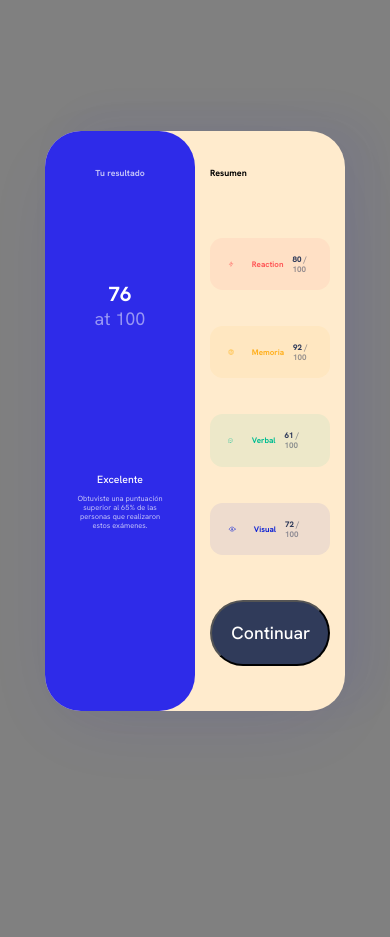
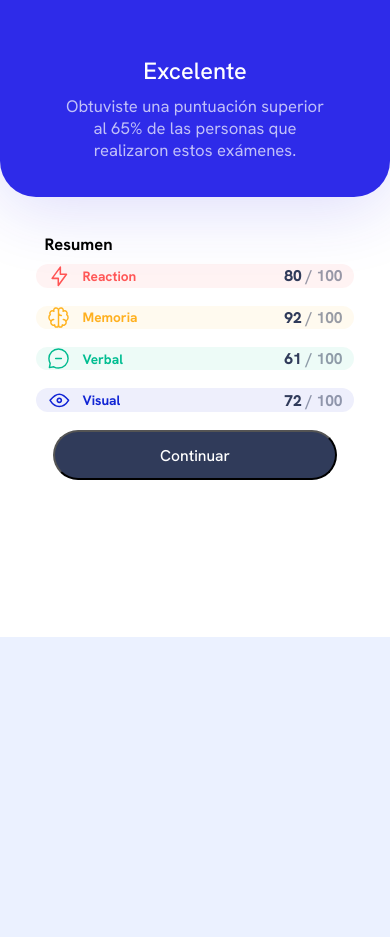
Before and after one commit to benggix/componente-de-resumen-de-resultados, a plain HTML site: page index.html in a window 390 px wide. Shown: the part 207-1144 px from the top of the page. After the commit the page ends 844 px from the top, so only its background shows below. Drawn offline with Linux system fonts and the light colour scheme.

Commit message:
add changes and view mobile

```diff
--- a/index.html
+++ b/index.html
@@ -11,6 +11,7 @@
 <body>
 
   <main class="main">
+
     <section class="result-card">
       <h4 class="result-card__title transparent">Tu resultado</h4>
       <div class="result-card__score">
@@ -24,14 +25,14 @@
     <section class="score-card">
       <h4 class="score-card__title">Resumen</h4>
 
+      <div class="all-card">
+
         <article class="score-card__item score-card__reaction">
-
           <div class="score-card__icon">
             <div class="score-card__icon__reaction"></div>
             <p class="score-card__label">Reaction</p>
           </div>
           <p class="score-card__score"> <span>80</span> / 100</p>
-
         </article>
 
         <article class="score-card__item  score-card__memory">
@@ -58,6 +59,8 @@
           <p class="score-card__score"><span>72</span> / 100</p>
         </article>
 
+      </div>
+
       <button class="score-card__buttom">Continuar</button>
     </section>
 
--- a/styles/styles.css
+++ b/styles/styles.css
@@ -33,21 +33,18 @@
 body {
   font-size: 18px;
   background-color: var(--Paleblue);
-  background-color: gray;
   font-family: "Hanken Grotesk", sans-serif;
-
 }
 
 .main {
-  width: clamp(300px, 100vw, 43%);
+  width: clamp(300px, 100vw, 45%);
   height: clamp(300px, 100vh ,580px);
   background-color: var(--White);
-  background-color: blanchedalmond;
   border-radius: 2em;
   margin: 40vh auto;
   display: flex;
   box-shadow:
-    25px -10px 40px 5px hsla(241, 72%, 46%, 0.052),
+    25px -10px 40px 5px hsla(241, 72%, 46%, 0.052)
     0px 20px 80px -20px hsla(241, 72%, 46%, .1);
 }
 
@@ -60,28 +57,29 @@ body {
   color: var(--White);
 }
 
+.result-card__title {
+  font-size: calc(1vw + .4rem);
+}
 
 .result-card__score {
-  height: 45%;
+  height: 40%; /**/
   display: flex;
   flex-direction: column;
   justify-content: center;
-  margin: 0 auto 3em;
+  margin: 3em auto 3em;
 }
 
-.result-card__title {
-  font-size: calc(1vw + .3rem);
-  margin-bottom: 1.4em;
-}
 
 .result-card__score :first-child {
   font-size: calc(4vw + .3rem);
   font-weight: 700;
 }
+.result-card__score :first-child + p {
+  font-size: calc(.5vw + .4rem);
+}
 
 .result-card__number {
   font-size: 4.5rem;
-
   font-weight: 700;
 }
 
@@ -108,6 +106,7 @@ body {
 
 
 .score-card {
+  padding: 2em 1em;
   width: 50%;
   display: flex;
   flex-direction: column;
@@ -116,16 +115,46 @@ body {
 }
 
 .score-card__title {
-  width: 80%;
-  font-size: calc(1.06vw + .3rem);
-  margin-bottom: -1.5em;
+  width: 85%;
+  font-size: calc(1vw + .4rem);
+  margin-bottom: -2.5em;
 }
+
+.all-card {
+  width: 100%;
+  height: 100%;
+  display: flex;
+  flex-direction: column;
+  align-items: center;
+  justify-content: center;
+  gap: 1em;
+}
+
+.score-card__item {
+  width: clamp(100px, 85%, 100vw);
+  height: 13%;
+  border-radius: .7em;
+  font-weight: 700;
+  display: flex;
+  align-items: center;
+  justify-content: space-between;
+  padding: 0 clamp(1px, 1vw, 60px );
+
+}
+
+.score-card__reaction {
+  background-color: hsl(0, 100%, 67%, .07);
+  color: var(--Lightred);
+}
+
+
 
 .score-card__icon {
   display: flex;
   align-items: center;
-  column-gap: 1em;
+  column-gap: clamp(.4em, 1vw, 1em);
 }
+
 
 .score-card__icon__reaction {
   background-image: url("../assets/images/icon-reaction.svg");
@@ -136,31 +165,18 @@ body {
 
 }
 
-.score-card__item {
-  width: 80%;
-  height: 9%;
-  border-radius: .7em;
-  font-weight: 700;
-  display: flex;
-  align-items: center;
-  justify-content: space-between;
-  margin-bottom: -2em;
-  padding: 0 1em;
-  gap: .5em;
-}
 
-.score-card__reaction {
-  background-color: hsl(0, 100%, 67%, .07);
-  color: var(--Lightred);
-}
+
+
 
 .score-card__score {
+  display: inline-block;
   color: hsl(224, 30%, 27%, .5);
   font-size: clamp(.5rem, .9vw ,1rem);
-
 }
 
 .score-card__score > span{
+  display: inline-block;
   color: var(--Darkgrayblue);
   font-weight: 800;
 }
@@ -212,14 +228,178 @@ body {
 
 .score-card__buttom {
   display: block;
-  margin: 0 auto;
   padding: 1.1em;
   width: 80%;
   border-radius: 2em;
-  font-size: 1.1rem;
+  font-size: clamp(10px, 1vw, 1.1rem);
   background-color: var(--Darkgrayblue);
   color: var(--White);
   font-family: "Hanken Grotesk", sans-serif;
   font-weight: 500;
-  margin: .5em 0;
+  margin-top: -3.5em;
 }
+
+@media (max-width: 768px) {
+
+  /*CARD - RESULT*/
+  .main {
+    width: 100vw;
+    height: 100dvh;
+    flex-direction: column;
+    margin: 0;
+    border-radius: 0;
+  }
+
+  .result-card {
+    width: 100%;
+    border-radius: 0 0 2em 2em;
+    padding: 2em 1em 2.5em;
+    box-shadow: 0px 10px 70px hsl(241, 81%, 54%, .17);
+  }
+
+
+  .result-card__title {
+    font-size: calc(3vw + .4rem);
+  }
+
+  .result-card__score {
+    height: 35%; /**/
+    display: flex;
+    flex-direction: column;
+    justify-content: center;
+    margin: 2em auto 3em;
+  }
+
+  .result-card__score :first-child {
+    font-size: calc(4vw + 3rem);
+    font-weight: 700;
+  }
+  .result-card__score :first-child + p {
+    font-size: calc(2vw + .6rem);
+  }
+
+  .result-card__state {
+    font-size: calc(4vw + .5rem);
+  }
+
+  .result-card__details {
+    font-size: calc(1vw + .8rem);
+    margin-top: .5em;
+  }
+
+  /*CARD - SCORE*/
+
+  .score-card {
+    width: 100%;
+    height: 35%;
+    display: flex;
+    flex-direction: column;
+    justify-content: space-around;
+    align-items: center;
+  }
+
+  .score-card__title {
+    font-size: calc(3vw + .3rem);
+    margin-bottom: calc(3vw - .1em);
+  }
+
+  .all-card {
+    width: 100%;
+    height: 65%;
+    display: flex;
+    flex-direction: column;
+    align-items: center;
+    justify-content: center;
+  }
+
+  .score-card__item {
+    width: clamp(100px, 90vw, 90%);
+    height: clamp(50px, 12vw, 90% );
+    padding: 0 clamp(1px, 3vw, 60px);
+
+  }
+
+  .score-card__reaction {
+    background-color: hsl(0, 100%, 67%, .07);
+    color: var(--Lightred);
+  }
+
+
+
+  .score-card__icon {
+    display: flex;
+    align-items: center;
+    column-gap: clamp(.4em, 3vw, 1em);
+  }
+
+
+  .score-card__icon__reaction {
+    width: clamp(.2em, 6vw, 4em);
+    height: clamp(.2em, 6vw, 4em);
+
+  }
+
+
+  .score-card__score {
+    display: inline-block;
+    color: hsl(224, 30%, 27%, .5);
+    font-size: clamp(.5rem, 4vw ,3rem);
+  }
+
+  .score-card__score > span{
+    display: inline-block;
+    color: var(--Darkgrayblue);
+    font-weight: 800;
+  }
+
+  .score-card__memory {
+    color: var(--Orangeyyellow);
+    background-color: hsl(39, 100%, 56%, .07);;
+  }
+
+  .score-card__icon__memory {
+    width: clamp(.2em, 6vw, 4em);
+    height: clamp(.2em, 6vw, 4em);
+
+  }
+
+  .score-card__verbal {
+    color: var(--Greenteal);
+    background-color: hsl(166, 100%, 37%, .07);
+  }
+
+  .score-card__icon__verbal {
+    width: clamp(.2em, 6vw, 4em);
+    height: clamp(.2em, 6vw, 4em);
+  }
+
+
+  .score-card__visual {
+    color: var(--Cobaltblue);
+    background-color: hsl(234, 85%, 45%, .07);
+  }
+
+  .score-card__icon__visual {
+    width: clamp(.2em, 6vw, 4em);
+    height: clamp(.2em, 6vw, 4em);
+  }
+
+  .score-card__label {
+    font-size: clamp(.5rem, 3.5vw ,3rem);
+  }
+
+  .score-card__buttom {
+    display: block;
+    padding: clamp(.2em, 4vw, .8em);
+    border-radius: 2em;
+    font-size: clamp(.5rem, 4vw ,3rem);
+    background-color: var(--Darkgrayblue);
+    color: var(--White);
+    font-family: "Hanken Grotesk", sans-serif;
+    font-weight: 500;
+    margin-top: calc(1vw + 1em);
+    margin-bottom: calc(1vw + .7em);;
+  }
+
+
+}
```
Lines whose indentation alone changed are shown as unchanged.
